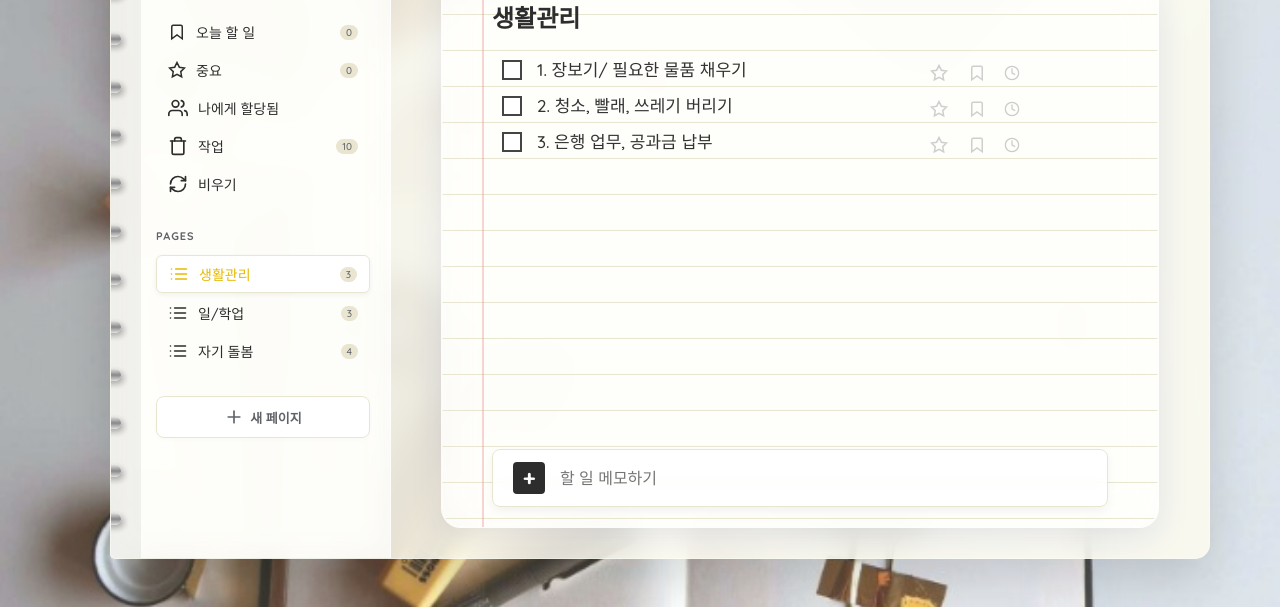
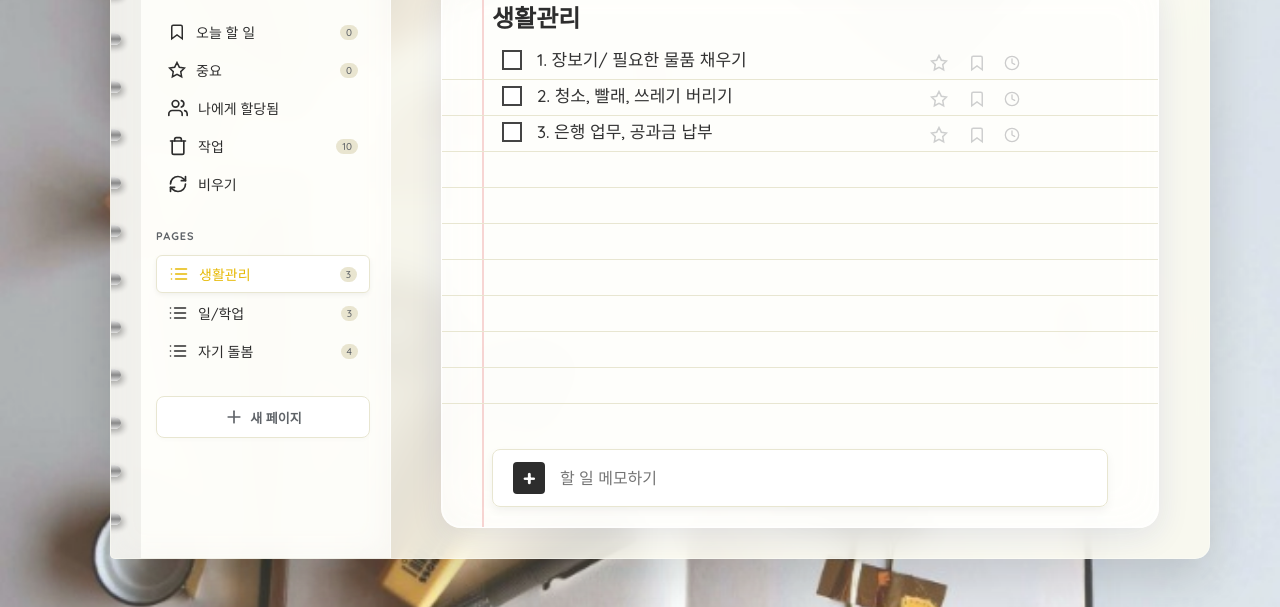
Before and after one commit to apprehu057-hash/with, a plain HTML site: page index.html in a window 1280 px wide. Shown: the part 193-800 px from the top of the page. Drawn offline with Linux system fonts and the light colour scheme.

Commit message:
Add files via upload

```diff
--- a/style.css
+++ b/style.css
@@ -312,10 +312,10 @@ body::before {
     position: relative;
     overflow: hidden;
 
-    /* Lined Paper Effect moved here */
-    background-image: linear-gradient(transparent 35px, var(--paper-line) 1px);
-    background-size: 100% 36px;
-    background-attachment: local;
+    /* Lined Paper Effect REMOVED from here to fix alignment */
+    /* background-image: linear-gradient(transparent 35px, var(--paper-line) 1px); */
+    /* background-size: 100% 36px; */
+    /* background-attachment: local; */
 }
 
 #list-title {
@@ -376,10 +376,15 @@ body::before {
 .task-list-container {
     flex: 1;
     overflow-y: auto;
-    padding: 10px 50px 0 50px;
-    /* Top, Right, Bottom, Left. Left 50px > Red Line 40px */
+    padding: 0 50px 0 50px;
+    /* Reset top padding to 0 for background alignment */
     z-index: 1;
     /* Ensure above red line */
+
+    /* Lined Paper Effect moved here */
+    background-image: linear-gradient(transparent 35px, var(--paper-line) 1px);
+    background-size: 100% 36px;
+    background-attachment: local;
 }
 
 #todo-list {
```
